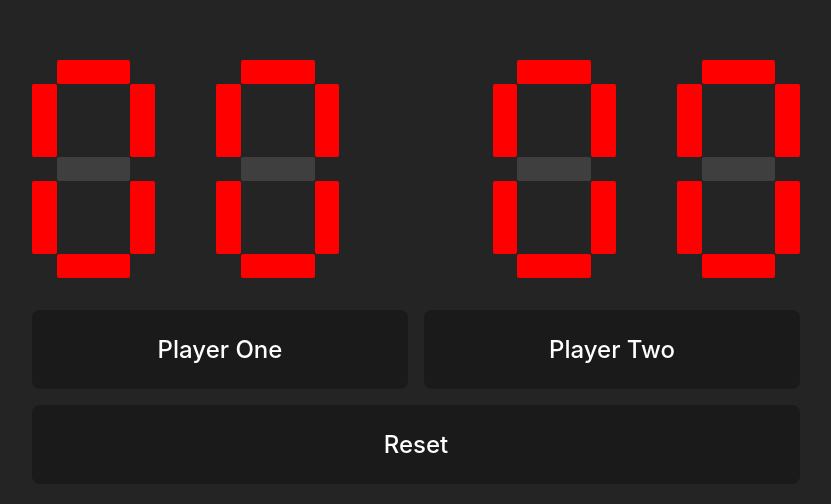
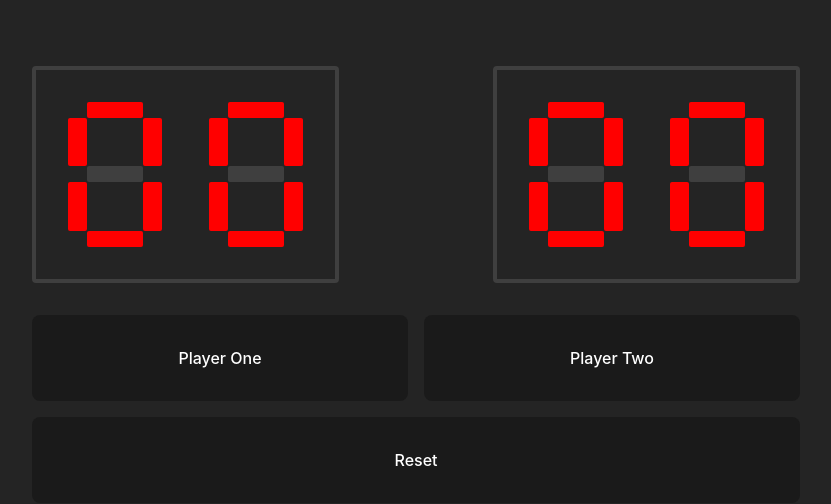
Before and after one commit to oslokommune/bordtennis, a Vue app: page / in a window 1280 px wide. Shown: the part 128-632 px from the top of the page, without its empty margins (224-1055 px from the left). Built offline with nearby package versions, Linux system fonts and the light colour scheme.

Commit message:
👌 Further improve different screen compatibility

```diff
--- a/src/App.vue
+++ b/src/App.vue
@@ -74,8 +74,7 @@ export default {
 
 	display: flex;
 	flex-direction: column;
-
-	justify-content: center;
+	justify-content: space-between;
 	align-items: center;
 }
 
@@ -103,12 +102,36 @@ button {
 	padding: 1em 1em;
 }
 
+@media only screen
+and (min-device-width : 320px) {
+	#app {
+		padding: 1em;
+	}
+}
+
+@media only screen
+and (min-device-width : 320px)
+and (orientation : landscape) {
+	.Scoreboard {
+		height: 60%;
+	}
+
+	.controls {
+		height: 30%;
+	}
+
+	button {
+		font-size: 1em;
+		padding: 2em;
+	}
+}
+
 /* Mobile portrait */
 @media only screen
 and (min-device-width : 320px)
 and (orientation : portrait) {
 	#app {
-		justify-content: space-between;
+		padding: 2em 1em;
 	}
 
 	.Scoreboard {
@@ -125,6 +148,8 @@ and (orientation : portrait) {
 @media only screen and (min-width: 992px) {
 	#app {
 		padding: 10% 20%;
+
+		justify-content: center;
 	}
 
 	.Scoreboard {
--- a/src/components/Scoreboard.vue
+++ b/src/components/Scoreboard.vue
@@ -65,6 +65,11 @@ export default {
 	display: flex;
 	flex-direction: row;
 	justify-content: space-between;
+
+	border: 4px solid #3f3f3f;
+	border-radius: 4px;
+
+	padding: 2em;
 }
 
 .ScoreboardNumber {
```
